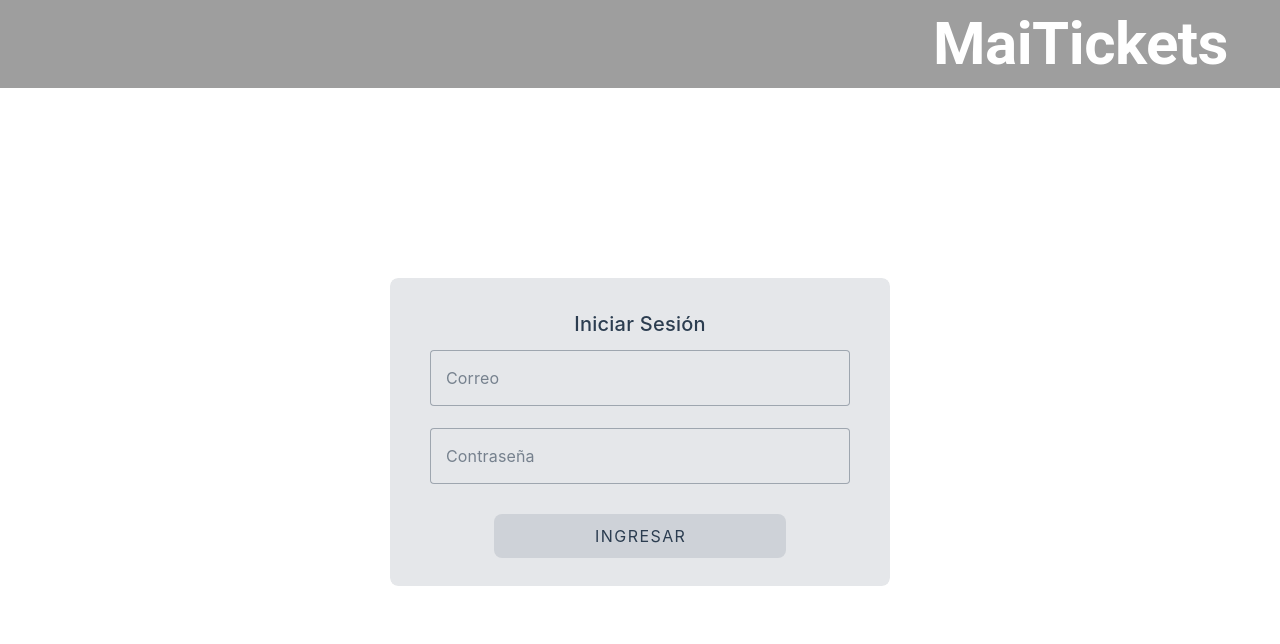
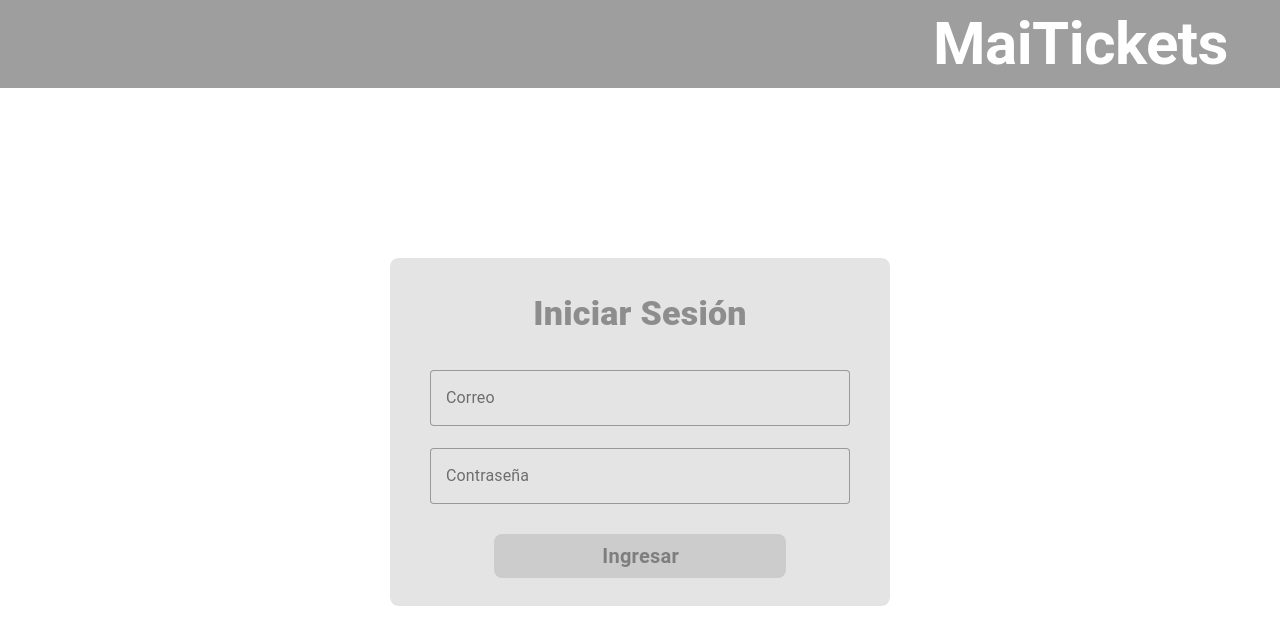
Before and after one commit to FabianLizama/maiTicketsProject, a Vue app in the folder vue-frontend/: page /login in a window 1280 px wide. Shown: the top 644 px of the page. Built offline with nearby package versions, Linux system fonts and the light colour scheme.

Commit message:
feat: ticket-add and multiple fixes

```diff
--- a/vue-frontend/package.json
+++ b/vue-frontend/package.json
@@ -8,6 +8,7 @@
     "preview": "vite preview"
   },
   "dependencies": {
+    "@mdi/font": "^7.2.96",
     "install": "^0.13.0",
     "npm": "^9.8.0",
     "vue": "^3.3.4",
--- a/vue-frontend/src/assets/main.css
+++ /dev/null
@@ -1,35 +0,0 @@
-@import './base.css';
-
-#app {
-  max-width: 1280px;
-  margin: 0;
-  padding: 0;
-
-  font-weight: normal;
-}
-
-a,
-.green {
-  text-decoration: none;
-  color: hsla(160, 100%, 37%, 1);
-  transition: 0.4s;
-}
-
-@media (hover: hover) {
-  a:hover {
-    background-color: hsla(160, 100%, 37%, 0.2);
-  }
-}
-
-@media (min-width: 1024px) {
-  body {
-    display: grid;
-    place-items: center;
-  }
-
-  #app {
-    display: grid;
-    grid-template-columns: 1fr;
-    padding: 0;
-  }
-}
--- a/vue-frontend/src/components/pages/AddTicket.vue
+++ b/vue-frontend/src/components/pages/AddTicket.vue
@@ -1,5 +1,5 @@
 <template>
-    <v-layout>
+    <v-app class="rounded rounded-md">
         <v-app-bar
             flat
             class="pa-md-3"
@@ -7,42 +7,90 @@
         >
             <appBar />
         </v-app-bar>
-        <v-main>
+        <v-main
+        class="d-flex align-center justify-center"
+        >
+            <v-sheet
+            :elevation="10"
+            width="40%"
+            class="px-6 py-3"
+            style="border-radius: 10px"
+            >
             <v-container>
                 <v-row>
-            <v-col cols="6">Columna 1</v-col>
-            <v-col cols="6">Columna 2</v-col>
+                    <v-col cols="12" align="center">
+                        <h2 class="text-h4 font-weight-black text-disabled">Añadir Ticket</h2>
+                    </v-col>
                 </v-row>
                 <v-row>
-            <v-col cols="6">Columna 3</v-col>
-            <v-col cols="6">Columna 4</v-col>
+                    <v-col align="center">
+                        <v-text-field
+                        label="Motivo"
+                        variant="outlined"
+                        >
+                        </v-text-field>
+                    </v-col>
+                    <v-col align="center">
+                        <v-text-field
+                        label="Unidad Académica"
+                        variant="outlined"
+                        >
+                        </v-text-field>
+                    </v-col>
                 </v-row>
                 <v-row>
-            <v-col cols="6">Columna 5</v-col>
-            <v-col cols="6">Columna 6</v-col>
+                    <v-col align="center">
+                        <v-textarea
+                        label="Descripción"
+                        variant="outlined"
+                        >
+                        </v-textarea>
+                    </v-col>
                 </v-row>
                 <v-row>
-            <v-col cols="6">Columna 7</v-col>
-            <v-col cols="6">Columna 8</v-col>
+                    <v-col align="center">
+                        <v-file-input
+                        label="Adjuntar Archivo"
+                        variant="outlined"
+                        >
+                        </v-file-input>
+                    </v-col>
                 </v-row>
                 <v-row>
-            <v-col cols="6">Columna 9</v-col>
-            <v-col cols="6">Columna 10</v-col>
+                    <v-col align="center">
+                        <v-textarea
+                        label="Comentarios"
+                        variant="outlined"
+                        >
+                        </v-textarea>
+                    </v-col>
                 </v-row>
                 <v-row>
-            <v-col cols="6">Columna 11</v-col>
-            <v-col cols="6">Columna 12</v-col>
+                    <v-col align="center">
+                        <v-btn
+                        class="rounded-lg text-disabled"
+                        block
+                        size="large"
+                        type="submit"
+                        variant="outlined"
+                        >
+                        Enviar
+                        </v-btn>
+                    </v-col>
                 </v-row>
             </v-container>
+        </v-sheet>
         </v-main>
-    </v-layout>
-
+    </v-app>
 </template>
 
 <script>
     import appBar from '../appBar.vue'
     export default {
         name: 'AddTicket',
+        components: {
+            appBar
+        },
     }
 
 </script>
--- a/vue-frontend/src/components/pages/Login.vue
+++ b/vue-frontend/src/components/pages/Login.vue
@@ -1,5 +1,5 @@
 <template>
-    <v-layout>
+    <v-app>
         <v-app-bar
             flat
             class="pa-md-3"
@@ -7,15 +7,17 @@
         >
         <appBar />
         </v-app-bar>
-        <v-main>
-            <v-container class="text-center" fluid>
+        <v-main class="d-flex align-center justify-center">
                 <v-card
-                    title="Iniciar Sesión"
                     variant="tonal"
-                    class="rounded-lg px-10 py-5"
+                    class="rounded-lg px-10 py-5 align-center text-center"
                     width="500"
                 >
+                    <div class="py-4 text-h4 font-weight-black text-disabled">
+                        Iniciar Sesión
+                    </div>
                     <v-text-field
+                        class="pt-5"
                         v-model="email"
                         placeholder="example@usach.cl"
                         size="large"
@@ -32,7 +34,7 @@
                     </v-text-field>
                     <v-card-actions class="px-16">
                         <v-btn
-                            class="rounded-lg"
+                            class="rounded-lg "
                             :loading="loading"
                             block
                             size="large"
@@ -40,13 +42,14 @@
                             variant="tonal"
 
                         >
+                        <div class="text-h6 font-weight-bold text-disabled">
                         Ingresar
-                        </v-btn>
+                        </div>
+                    </v-btn>
                     </v-card-actions>
                 </v-card>
-            </v-container>
         </v-main>
-    </v-layout>
+    </v-app>
 </template>
 
 <script>
--- a/vue-frontend/src/main.js
+++ b/vue-frontend/src/main.js
@@ -1,5 +1,5 @@
-import './assets/main.css'
-
+//import './assets/main.css'
+import '@mdi/font/css/materialdesignicons.css';
 import { createApp } from 'vue'
 import App from './components/App.vue'
 import router from './router'
```
Also changed, not shown: 1 other file (tests, documents, lock files or other folders). Lines whose indentation alone changed are shown as unchanged.
